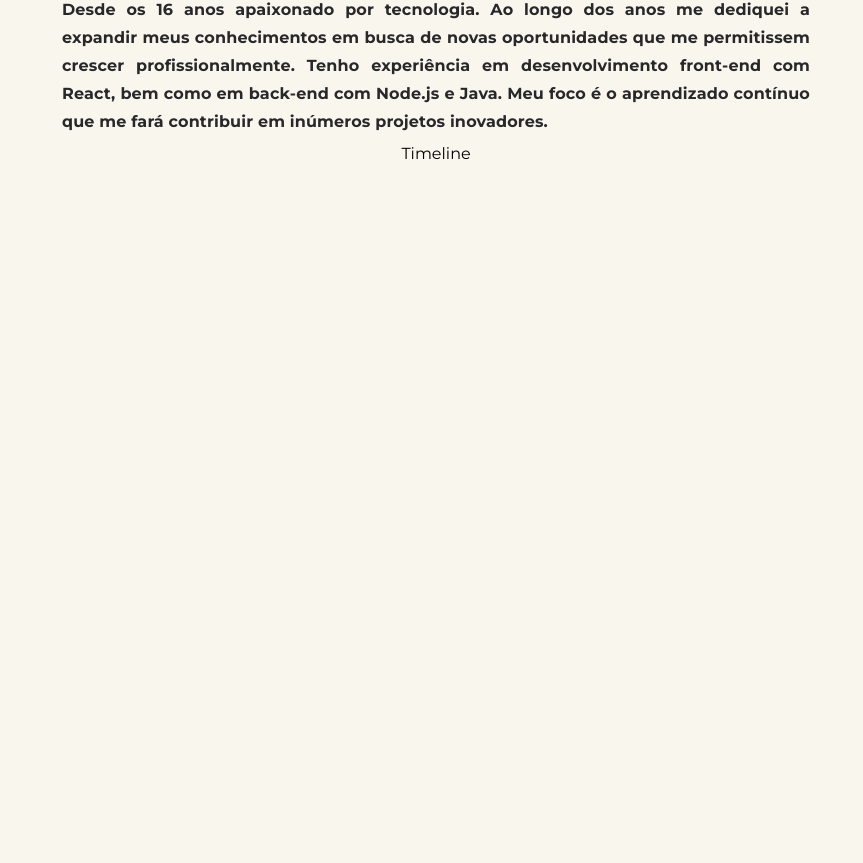
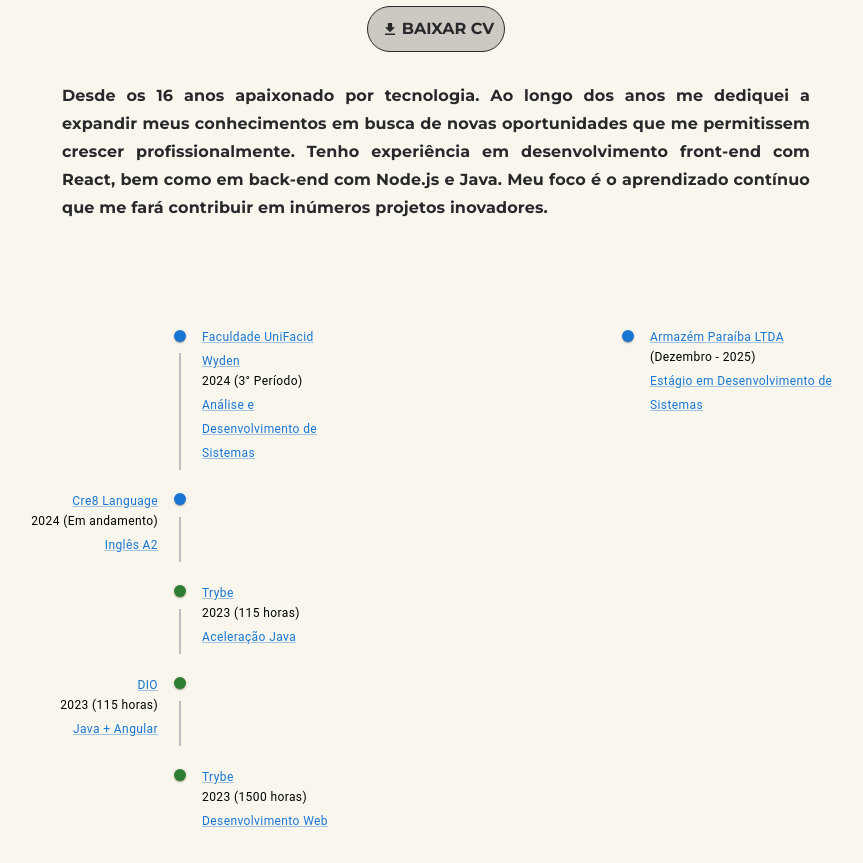
Before and after one commit to callioptsu/Portfolio, a Next.js app: page /sobre-mim in a window 1280 px wide. Shown: the part 393-1256 px from the top of the page, without its empty margins (204-1067 px from the left). Before the commit the page ends 800 px from the top, so only its background shows below. Built offline with nearby package versions, Linux system fonts and the light colour scheme.

Commit message:
feat(elements): add elements and initial style

```diff
--- a/package.json
+++ b/package.json
@@ -14,6 +14,7 @@
     "@emotion/react": "^11.14.0",
     "@emotion/styled": "^11.14.0",
     "@mui/icons-material": "^6.2.1",
+    "@mui/lab": "^6.0.0-beta.21",
     "@mui/material": "^6.2.1",
     "@rocketseat/eslint-config": "^3.0.12",
     "axios": "^1.7.9",
--- a/src/app/page.tsx
+++ b/src/app/page.tsx
@@ -60,6 +60,7 @@ export default function Home() {
 
   return (
     <>
+      <Box sx={{ height: '8vh' }} />
       <HeaderComponent />
       <Box
         component="main"
--- a/src/app/sobre-mim/page.tsx
+++ b/src/app/sobre-mim/page.tsx
@@ -1,7 +1,15 @@
 import Image from 'next/image'
 
 // Material UI
-import { Box, Link, Typography } from '@mui/material'
+import { Box, Divider, Link, Typography } from '@mui/material'
+import {
+  Timeline,
+  TimelineConnector,
+  TimelineContent,
+  TimelineDot,
+  TimelineItem,
+  TimelineSeparator,
+} from '@mui/lab'
 
 // React Icons
 import { IoMdDownload } from 'react-icons/io'
@@ -12,6 +20,7 @@ import { HeaderComponent } from '@/components'
 export default function AboutMe() {
   return (
     <>
+      <Box sx={{ height: '8vh' }} />
       <HeaderComponent />
       <Box
         component="main"
@@ -30,7 +39,7 @@ export default function AboutMe() {
             style={{
               borderRadius: '100%',
               border: '2px solid rgb(0, 0, 0, 0.5)',
-              margin: '20px',
+              margin: '8vh',
             }}
             priority
           />
@@ -59,7 +68,7 @@ export default function AboutMe() {
             }}
             download
           >
-            <IoMdDownload style={{ margin: '5px' }} />
+            <IoMdDownload style={{ margin: '4px' }} />
             BAIXAR CV
           </Link>
         </Box>
@@ -88,7 +97,183 @@ export default function AboutMe() {
             me fará contribuir em inúmeros projetos inovadores.
           </Typography>
         </Box>
-        <Box component="section">Timeline</Box>
+        <Box
+          component="section"
+          sx={{
+            display: 'flex',
+            justifyContent: 'center',
+            alignItems: 'flex-start',
+            width: '100%',
+            margin: '10vh 0 10vh 0',
+          }}
+        >
+          <Box component="section" sx={{ width: '30%' }}>
+            <Timeline position="right">
+              <TimelineItem>
+                <TimelineSeparator>
+                  <TimelineDot color="primary" />
+                  <TimelineConnector />
+                </TimelineSeparator>
+                <TimelineContent
+                  sx={{ display: 'flex', flexDirection: 'column' }}
+                >
+                  <Link
+                    href="https://www.wyden.com.br/unidades/unifacid"
+                    target="_blank"
+                    rel="noreferrer"
+                  >
+                    <Typography variant="caption">
+                      Faculdade UniFacid Wyden
+                    </Typography>
+                  </Link>
+                  <Typography variant="caption">2024 (3° Período)</Typography>
+                  <Link href="" target="_blank" rel="noreferrer">
+                    <Typography variant="caption">
+                      Análise e Desenvolvimento de Sistemas
+                    </Typography>
+                  </Link>
+                </TimelineContent>
+              </TimelineItem>
+            </Timeline>
+            <Timeline position="left">
+              <TimelineItem>
+                <TimelineSeparator>
+                  <TimelineDot color="primary" />
+                  <TimelineConnector />
+                </TimelineSeparator>
+                <TimelineContent
+                  sx={{ display: 'flex', flexDirection: 'column' }}
+                >
+                  <Link
+                    href="https://www.cre8language.com/"
+                    target="_blank"
+                    rel="noreferrer"
+                  >
+                    <Typography variant="caption">Cre8 Language</Typography>
+                  </Link>
+                  <Typography variant="caption">2024 (Em andamento)</Typography>
+                  <Link href="" target="_blank" rel="noreferrer">
+                    <Typography variant="caption">Inglês A2</Typography>
+                  </Link>
+                </TimelineContent>
+              </TimelineItem>
+            </Timeline>
+            <Timeline position="right">
+              <TimelineItem>
+                <TimelineSeparator>
+                  <TimelineDot color="success" />
+                  <TimelineConnector />
+                </TimelineSeparator>
+                <TimelineContent
+                  sx={{ display: 'flex', flexDirection: 'column' }}
+                >
+                  <Link
+                    href="https://www.betrybe.com/"
+                    target="_blank"
+                    rel="noreferrer"
+                  >
+                    <Typography variant="caption">Trybe</Typography>
+                  </Link>
+                  <Typography variant="caption">2023 (115 horas)</Typography>
+                  <Link
+                    href="https://www.credential.net/dfef7fa4-706f-4be1-a218-e92997eed83b"
+                    target="_blank"
+                    rel="noreferrer"
+                  >
+                    <Typography variant="caption">Aceleração Java</Typography>
+                  </Link>
+                </TimelineContent>
+              </TimelineItem>
+            </Timeline>
+            <Timeline position="left">
+              <TimelineItem>
+                <TimelineSeparator>
+                  <TimelineDot color="success" />
+                  <TimelineConnector />
+                </TimelineSeparator>
+                <TimelineContent
+                  sx={{ display: 'flex', flexDirection: 'column' }}
+                >
+                  <Link
+                    href="https://www.dio.me/en"
+                    target="_blank"
+                    rel="noreferrer"
+                  >
+                    <Typography variant="caption">DIO</Typography>
+                  </Link>
+                  <Typography variant="caption">2023 (115 horas)</Typography>
+                  <Link
+                    href="https://www.dio.me/certificate/0C110A01/share"
+                    target="_blank"
+                    rel="noreferrer"
+                  >
+                    <Typography variant="caption">Java + Angular</Typography>
+                  </Link>
+                </TimelineContent>
+              </TimelineItem>
+            </Timeline>
+            <Timeline position="right">
+              <TimelineItem>
+                <TimelineSeparator>
+                  <TimelineDot color="success" />
+                </TimelineSeparator>
+                <TimelineContent
+                  sx={{ display: 'flex', flexDirection: 'column' }}
+                >
+                  <Link
+                    href="https://www.betrybe.com/"
+                    target="_blank"
+                    rel="noreferrer"
+                  >
+                    <Typography variant="caption">Trybe</Typography>
+                  </Link>
+                  <Typography variant="caption">2023 (1500 horas)</Typography>
+                  <Link
+                    href="https://www.credential.net/0ae6637f-e78e-4494-b43d-8390ceccedfd"
+                    target="_blank"
+                    rel="noreferrer"
+                  >
+                    <Typography variant="caption">
+                      Desenvolvimento Web
+                    </Typography>
+                  </Link>
+                </TimelineContent>
+              </TimelineItem>
+            </Timeline>
+          </Box>
+          <Box component="section" sx={{ width: '40%' }}>
+            <Timeline position="right">
+              <TimelineItem>
+                <TimelineSeparator>
+                  <TimelineDot color="primary" />
+                </TimelineSeparator>
+                <TimelineContent
+                  sx={{ display: 'flex', flexDirection: 'column' }}
+                >
+                  <Link
+                    href="https://www.betrybe.com/"
+                    target="_blank"
+                    rel="noreferrer"
+                  >
+                    <Typography variant="caption">
+                      Armazém Paraíba LTDA
+                    </Typography>
+                  </Link>
+                  <Typography variant="caption">(Dezembro - 2025)</Typography>
+                  <Link
+                    href="https://www.credential.net/0ae6637f-e78e-4494-b43d-8390ceccedfd"
+                    target="_blank"
+                    rel="noreferrer"
+                  >
+                    <Typography variant="caption">
+                      Estágio em Desenvolvimento de Sistemas
+                    </Typography>
+                  </Link>
+                </TimelineContent>
+              </TimelineItem>
+            </Timeline>
+          </Box>
+        </Box>
       </Box>
     </>
   )
--- a/src/components/@custom-header/HeaderComponent.tsx
+++ b/src/components/@custom-header/HeaderComponent.tsx
@@ -15,7 +15,7 @@ export default function HeaderComponent() {
 
   return (
     <AppBar
-      position="static"
+      position="fixed"
       sx={{
         backgroundColor: 'rgb(27, 18, 18)',
       }}
```
Also changed, not shown: 1 other file (tests, documents, lock files or other folders).
